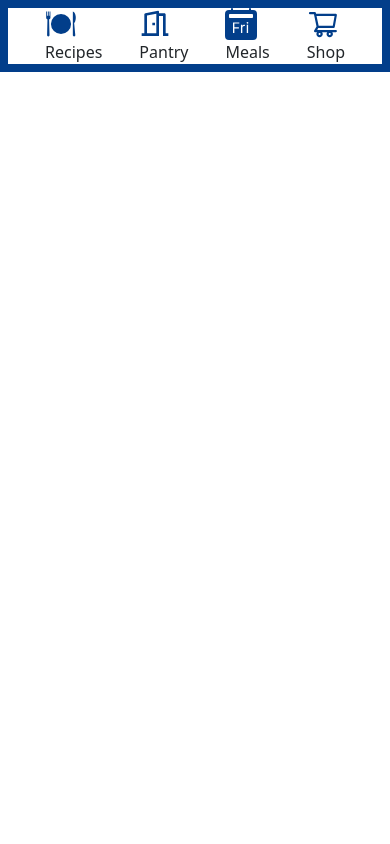
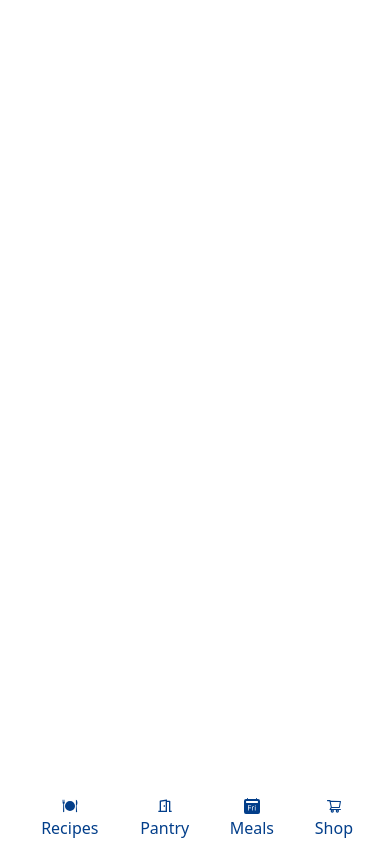
Before and after one commit to jessicadever1/yourPantry, a React (Create React App) app: page / in a window 390 px wide. Built offline with nearby package versions, Linux system fonts and the light colour scheme; the HTML template or start-up script is replaced by a standard one.

Commit message:
footer menu

```diff
--- a/src/App.css
+++ b/src/App.css
@@ -1,25 +1,16 @@
 .App {
   text-align: center;
-  border: #023E8A solid .5rem;
-}
-
-.App-header {
-  min-height: 100vh;
-  display: flex;
-  flex-direction: column;
-  align-items: center;
-  justify-content: center;
-  font-size: calc(10px + 2vmin);
+  padding: .25rem;
   color: #023E8A;
 }
 
-.col {
-  display: flex;
-  flex-direction: column;
-}
-
-.footer {
-  justify-content: space-evenly;
+.mobileFooterMenu {
   display: flex;
   flex-direction: row;
+  justify-content: space-evenly;
+  padding: 0.25rem;
+  position: absolute;
+  bottom: 0px;
+  width: 100%;
+  margin-left: 1rem;
 }
--- a/src/App.js
+++ b/src/App.js
@@ -1,11 +1,18 @@
 import './App.css';
 import 'bootstrap/dist/css/bootstrap.min.css';
 import ApplicationView from './components/ApplicationView';
+import Header from './components/navigation/Header';
+import Footer from './components/navigation/Footer';
 
 function App() {
+
   return (
     <div className="App">
+      <Header />
       <ApplicationView />
+      <div className='mobileFooterMenu'>
+        <Footer />
+      </div>
     </div>
   );
 }
--- a/src/components/ApplicationView.js
+++ b/src/components/ApplicationView.js
@@ -1,17 +1,9 @@
 import React from 'react'
-import Header from './navigation/Header';
-import Footer from './navigation/Footer'
-import '../App.css'
 
 const ApplicationView = () => {
   return (
     <>
-      <div className='col'>
-        <Header />
-        <div className='footer'>
-          <Footer />
-        </div>
-      </div>
+
     </>
   )
 }
--- a/src/components/navigation/Footer.js
+++ b/src/components/navigation/Footer.js
@@ -3,7 +3,7 @@ import { GiMeal } from 'react-icons/gi'
 import { BsFillCalendar2DayFill } from 'react-icons/bs'
 import { AiOutlineShoppingCart }from 'react-icons/ai'
 import { RiDoorOpenLine } from 'react-icons/ri'
-import './access.css'
+import './navigation.css'
 
 const Footer = () => {
 
@@ -11,22 +11,22 @@ const Footer = () => {
     {
       "name": 'Recipes',
       "icon": <GiMeal color='#023E8A' className='navIcon' />,
-      "link": ''
+      "link": '/recipes'
     },
     {
       "name": 'Pantry',
       "icon": <RiDoorOpenLine color='#023E8A' className='navIcon' />,
-      "link": ''
+      "link": '/pantry'
     },
     {
       "name": 'Meals',
       "icon": <BsFillCalendar2DayFill color='#023E8A' className='navIcon' />,
-      "link": ''
+      "link": '/mealPlans'
     },
     {
       "name": 'Shop',
       "icon": <AiOutlineShoppingCart color='#023E8A' className='navIcon' />,
-      "link": ''
+      "link": '/shop'
     },
   ]
 
--- a/src/components/navigation/access.css
+++ /dev/null
@@ -1,34 +0,0 @@
-.row {
-  display: flex;
-  flex-direction: row;
-  position: relative;
-}
-
-.text {
-  color: #023E8A;
-}
-
-.navIcon {
-  width: 2rem;
-  height: 2rem;
-}
-
-.grid25 {
-  width: 25%;
-}
-
-.vertCenter {
-  margin: 0;
-  position: absolute;
-  top: 50%;
-  -ms-transform: translateY(-50%);
-  transform: translateY(-50%);
-}
-
-.topPad1 {
-  padding-top: 1rem;
-}
-
-.botPad1 {
-  padding-bottom: 1rem;
-}
--- /dev/null
+++ b/src/components/navigation/navigation.css
@@ -0,0 +1,6 @@
+.grid25 {
+  width: 25%;
+  display: flex;
+  flex-direction: column;
+  align-items: center;
+}
```
Also changed, not shown: src/components/basicResources/WindowDimensions.js (added, +9 -0 lines).
